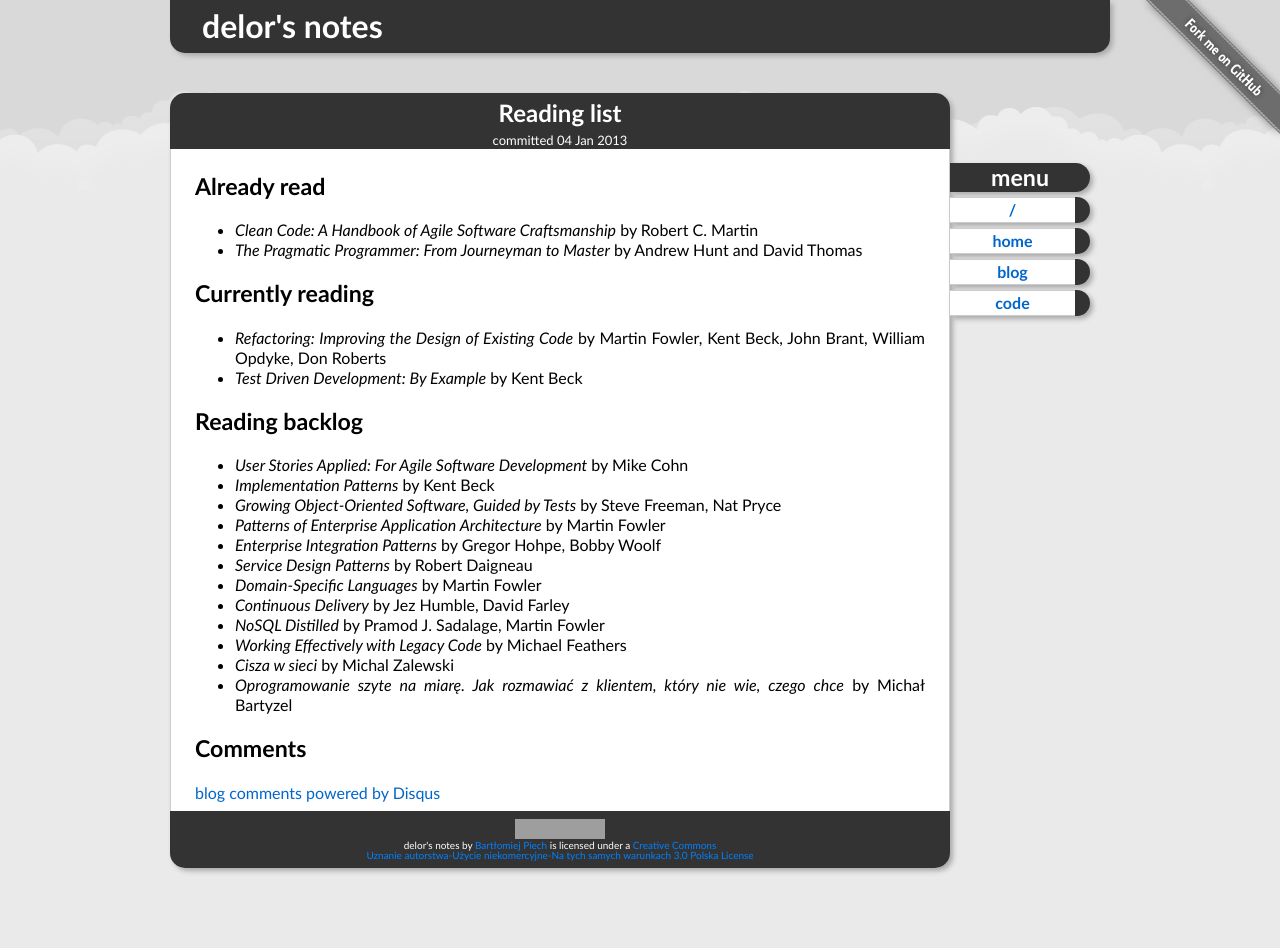
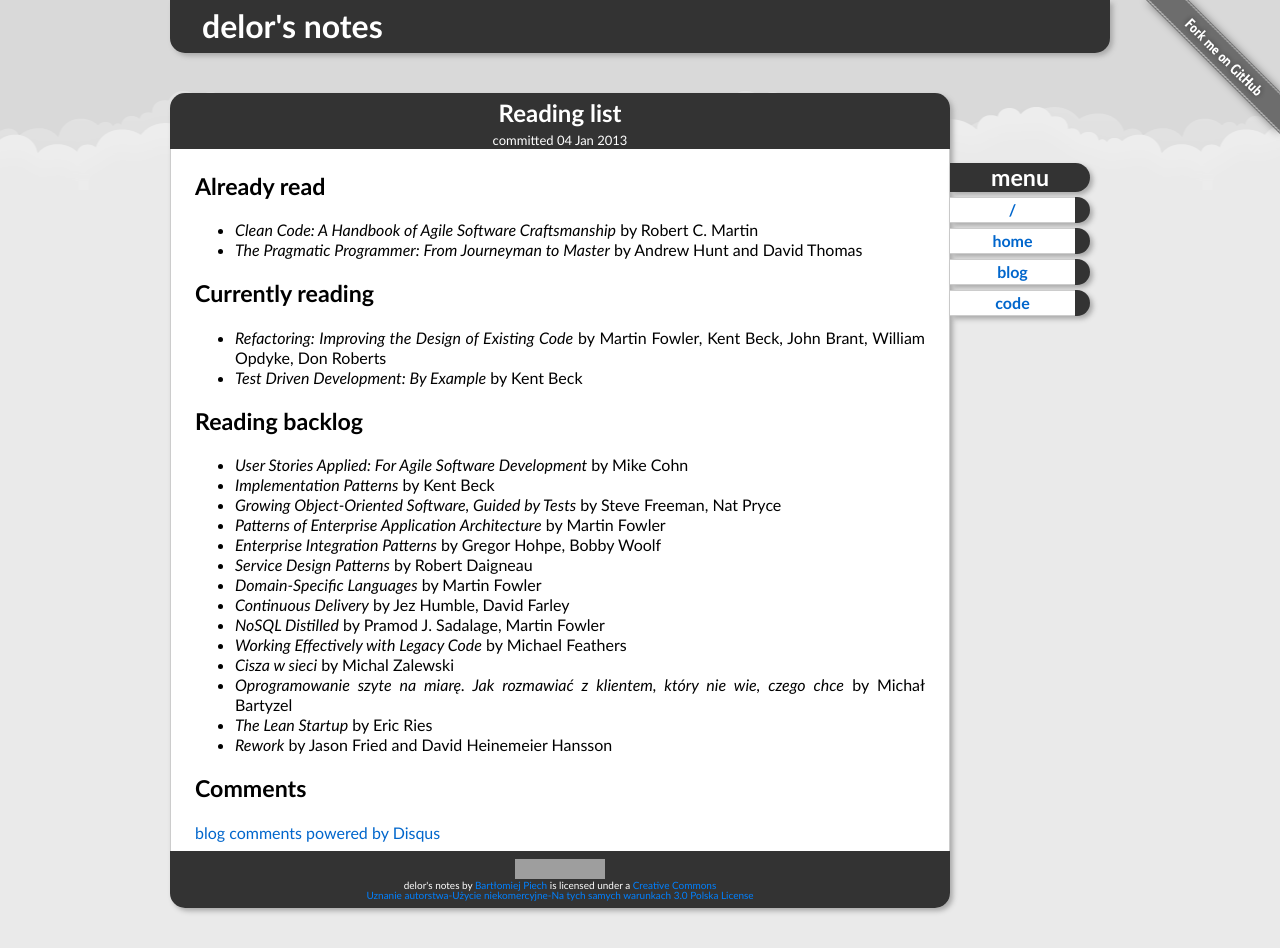
Before and after one commit to delor/delor.github.com, a Jekyll site: the page built from _posts/2013-01-04-reading-list.markdown, in a window 1280 px wide. Built offline with Jekyll 4.4.1, drawn with Linux system fonts in a browser that asks for light colours; Markdown is read by kramdown in place of the engine named in the settings; comment, search, counter and statistics services are not loaded; before the commit the page ends 908 px from its top, so only the background shows below that; grey boxes are pictures that could not be loaded.

Commit message:
Update _posts/2013-01-04-reading-list.markdown

```diff
--- a/_posts/2013-01-04-reading-list.markdown
+++ b/_posts/2013-01-04-reading-list.markdown
@@ -26,3 +26,5 @@ title: Reading list
 * _Working Effectively with Legacy Code_ by Michael Feathers
 * _Cisza w sieci_ by Michal Zalewski
 * _Oprogramowanie szyte na miarę. Jak rozmawiać z klientem, który nie wie, czego chce_ by Michał Bartyzel
+* _The Lean Startup_ by Eric Ries
+* _Rework_ by Jason Fried and David Heinemeier Hansson
```
